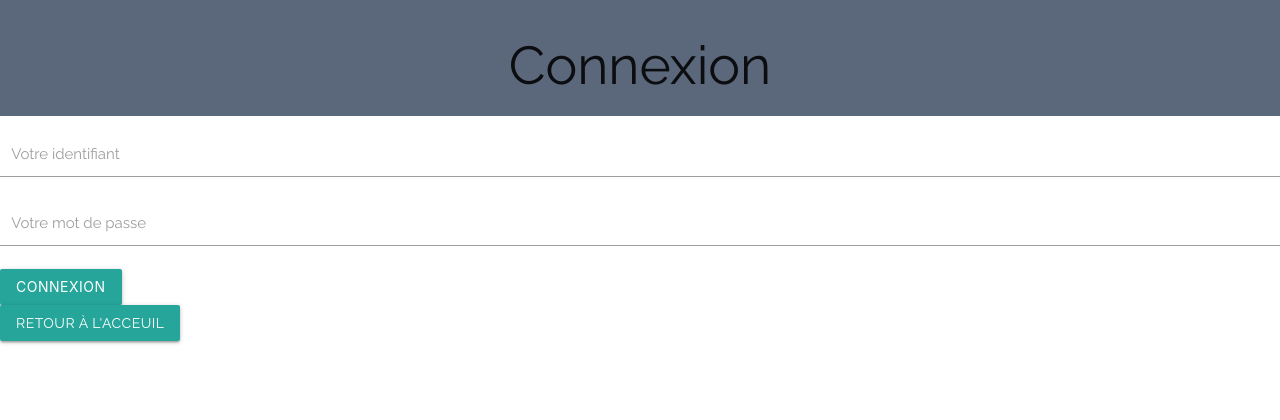
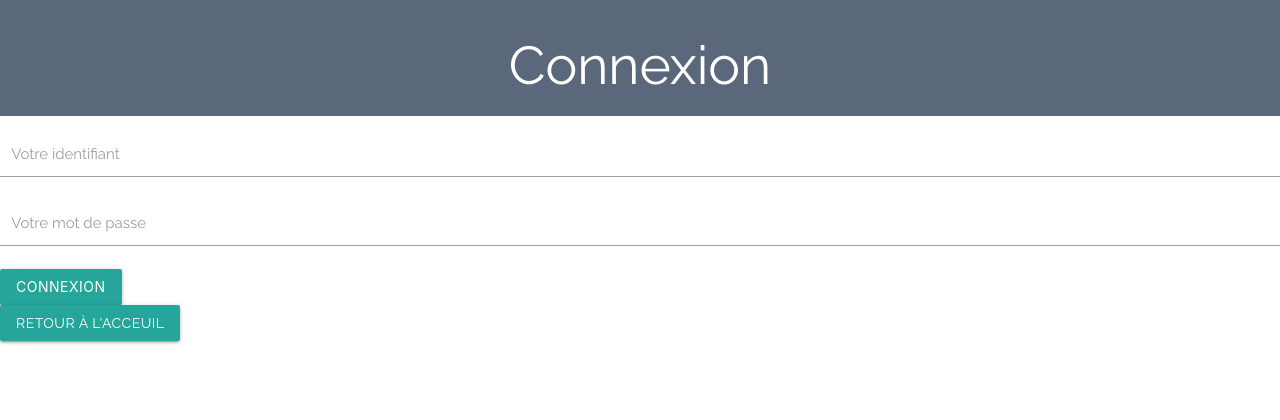
Before and after one commit to thomassebert/Projet3, a PHP site: template vues/login.html.twig in a window 1280 px wide. Shown: the top 420 px of the page. Run offline with PHP 8.4, Linux system fonts and the light colour scheme; the template is opened without the code that fills it, so the values that code supplies are empty; some libraries are stand-ins or nearby versions.

Commit message:
titres blancs

```diff
--- a/vues/administrationAcceuil.html.twig
+++ b/vues/administrationAcceuil.html.twig
@@ -14,7 +14,7 @@
 
 {% block contenu %}
 
-    <header id="acceuil" class="z-depth-4">
+    <header id="acceuil" class="white-text z-depth-4">
         <h1 id="titrePrincipal" class="center-align">Administration</h1>
     </header>
 
--- a/vues/administrationEditeur.html.twig
+++ b/vues/administrationEditeur.html.twig
@@ -17,7 +17,7 @@
 
 {% block contenu %}
 
-        <header id="acceuil" class="z-depth-4">
+        <header id="acceuil" class="white-text z-depth-4">
             <h1 id="titrePrincipal" class="center-align">Editeur</h1>
         </header>
 
--- a/vues/episode.html.twig
+++ b/vues/episode.html.twig
@@ -17,7 +17,7 @@
 
     <header id="accueil">
         <a class="btn waves-effect waves-teal" href="http://alaska.thomassebert.fr/">Retour à l'acceuil</a>
-        <div class="center-align" id="titreAnimation">
+        <div class="center-align white-text" id="titreAnimation">
             <h1 class="titreEpisode">{{ episode.titre |title }}</h1>
             <p>{{ episode.date_publication }}</p>
         </div>
--- a/vues/login.html.twig
+++ b/vues/login.html.twig
@@ -18,7 +18,7 @@
 
 
     <header id="accueil">
-        <h2 class="center-align">Connexion</h2>
+        <h2 class="white-text center-align">Connexion</h2>
     </header>
 
     {% if error %}
```
Also changed, not shown: 2 other files.
